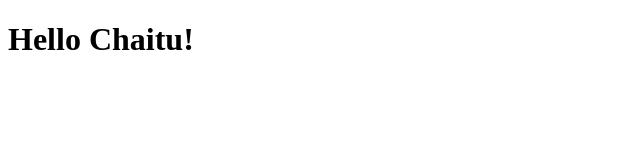
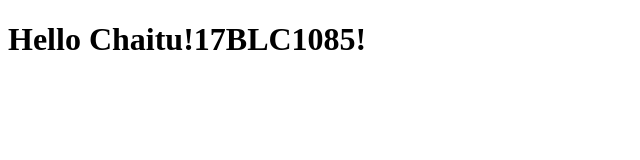
Before and after one commit to chaitanya2222/Coursera-test1, a plain HTML site: page site/indexnew.html in a window 1280 px wide. Shown: the whole page, without its empty margins (0-640 px from the left). Drawn offline with Linux system fonts and the light colour scheme.

Commit message:
my first

```diff
--- a/site/indexnew.html
+++ b/site/indexnew.html
@@ -4,6 +4,6 @@
 	<title>Hello Chaitu!</title>
 </head>
 <body>
-<h1>Hello Chaitu!<h1\>
+<h1>Hello Chaitu!17BLC1085!<h1\>
 </body>
 </html>
```
